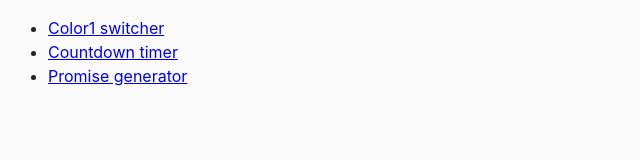
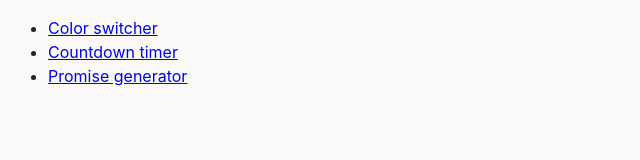
Before and after one commit to MarcinZbor/goit-hw-js-09, a website built with Parcel: page src/index.html in a window 1280 px wide. Shown: the full height of the page, 0-640 px from the left. Built offline with nearby package versions, Linux system fonts and the light colour scheme.

Commit message:
changelinkhtml

```diff
--- a/src/index.html
+++ b/src/index.html
@@ -8,7 +8,7 @@
   </head>
   <body>
     <ul>
-      <li><a href="./01-color-switcher.html">Color1 switcher</a></li>
+      <li><a href="01-color-switcher.html">Color switcher</a></li>
       <li><a href="02-timer.html">Countdown timer</a></li>
       <li><a href="03-promises.html">Promise generator</a></li>
     </ul>
```
